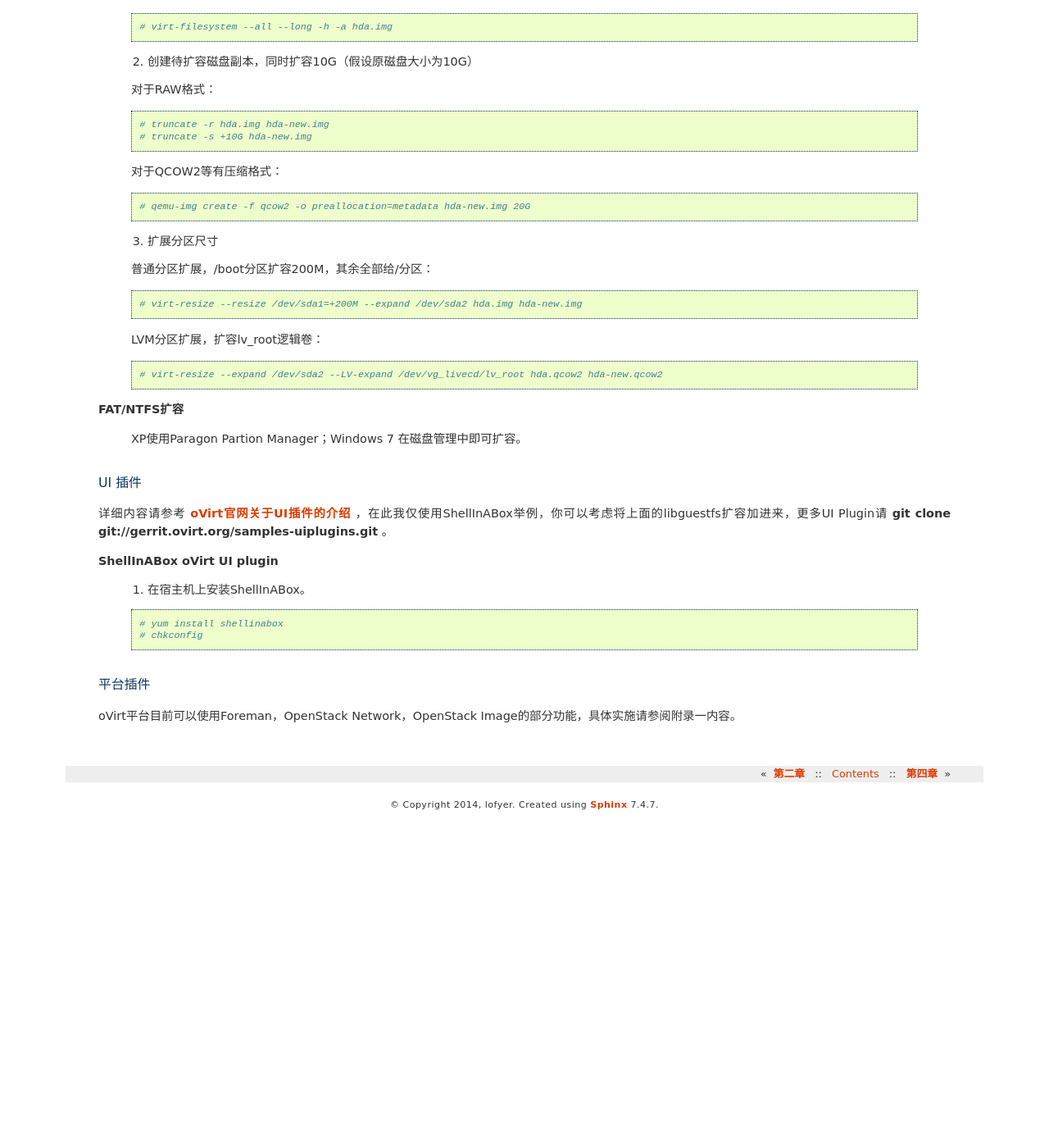
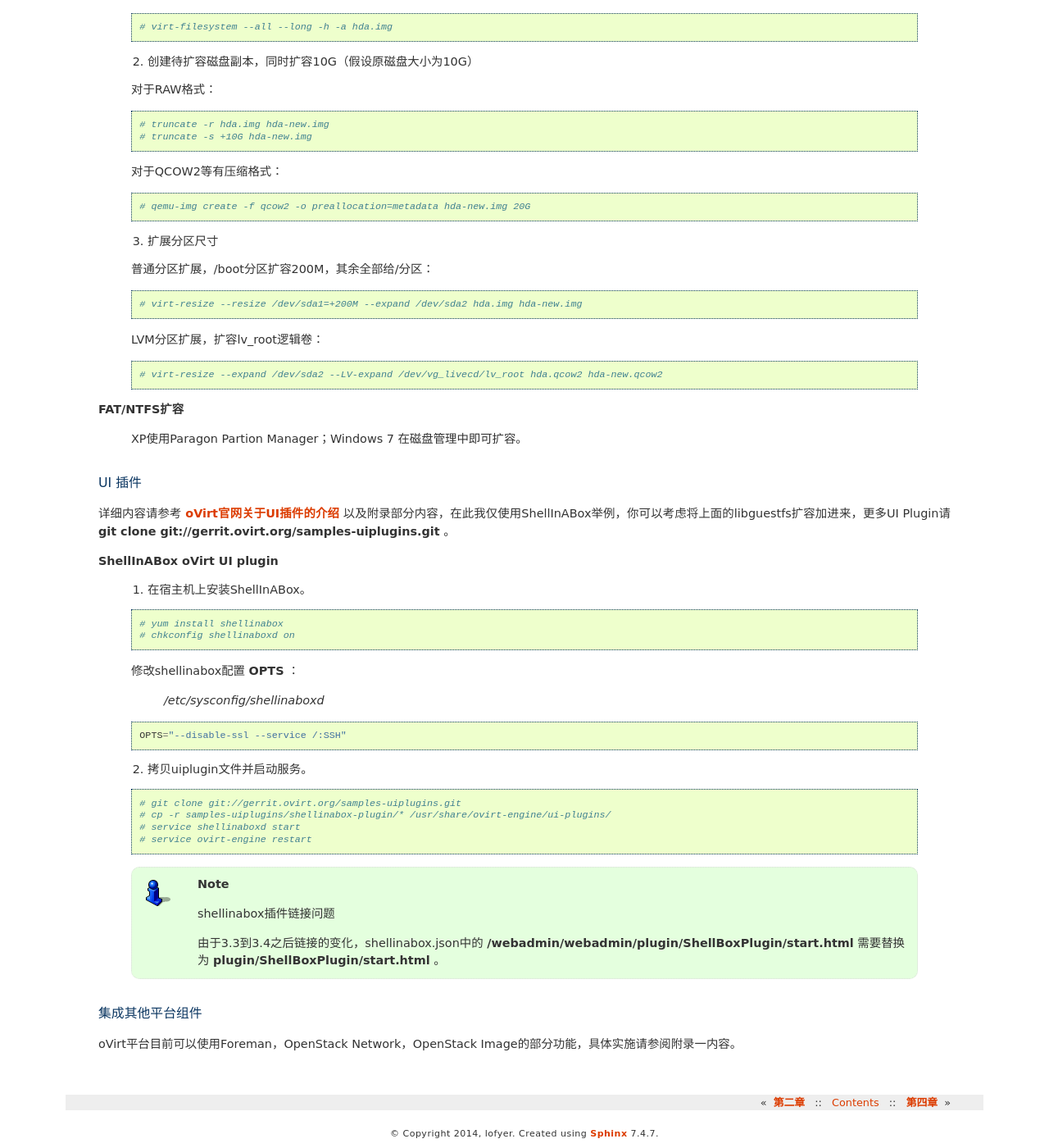
Before and after one commit to lofyer/InTheCloud, a Sphinx documentation site: the page built from source/posts/ch03.rst, in a window 1280 px wide and 1400 px high, scrolled down 16067 px. Shown: the whole window at 82% size. Built offline with Sphinx 7.4.7, drawn with Linux system fonts in a browser that asks for light colours; formulas are drawn with MathJax 3; before the commit the page ends 17066 px from its top, so only the background shows below that.

Commit message:
上册接近完结

```diff
--- a/source/TODO.rst
+++ b/source/TODO.rst
@@ -10,7 +10,9 @@ Normal
 
 在同时学习机械学习算法，望在下册有干货
 
-UI Plugin 在3.4中无效，已汇报。
+UI Plugin 在3.4中无效，已汇报(已回复，但未修正)。
+
+授之以鱼不如授之以渔，讲述how的同时讲讲why。
 
 Suffix
 --------
--- a/source/posts/ch03.rst
+++ b/source/posts/ch03.rst
@@ -846,7 +846,7 @@ oVirt 3.4 磁盘可以进行在线扩容，但是对于磁盘内的文件系统
 UI 插件
 ~~~~~~~~
 
-详细内容请参考 `oVirt官网关于UI插件的介绍 <http://www.ovirt.org/Features/UIPlugins>`_ ，在此我仅使用ShellInABox举例，你可以考虑将上面的libguestfs扩容加进来，更多UI Plugin请 **git clone git://gerrit.ovirt.org/samples-uiplugins.git** 。
+详细内容请参考 `oVirt官网关于UI插件的介绍 <http://www.ovirt.org/Features/UIPlugins>`_ 以及附录部分内容，在此我仅使用ShellInABox举例，你可以考虑将上面的libguestfs扩容加进来，更多UI Plugin请 **git clone git://gerrit.ovirt.org/samples-uiplugins.git** 。
 
 **ShellInABox oVirt UI plugin**
 
@@ -855,9 +855,30 @@ UI 插件
     .. code::
 
         # yum install shellinabox
-        # chkconfig
+        # chkconfig shellinaboxd on
 
-平台插件
+    修改shellinabox配置 **OPTS** ：
+
+        */etc/sysconfig/shellinaboxd*
+
+    .. code::
+
+        OPTS="--disable-ssl --service /:SSH"
+
+    2. 拷贝uiplugin文件并启动服务。
+
+    .. code::
+
+        # git clone git://gerrit.ovirt.org/samples-uiplugins.git
+        # cp -r samples-uiplugins/shellinabox-plugin/* /usr/share/ovirt-engine/ui-plugins/
+        # service shellinaboxd start
+        # service ovirt-engine restart
+
+    .. note:: shellinabox插件链接问题
+
+       由于3.3到3.4之后链接的变化，shellinabox.json中的 **/webadmin/webadmin/plugin/ShellBoxPlugin/start.html** 需要替换为 **plugin/ShellBoxPlugin/start.html** 。
+
+集成其他平台组件
 ~~~~~~~~~~~~~~~~~
 
 oVirt平台目前可以使用Foreman，OpenStack Network，OpenStack Image的部分功能，具体实施请参阅附录一内容。
```
Also changed, not shown: source/posts/appendix01.rst (+5 -2 lines).
